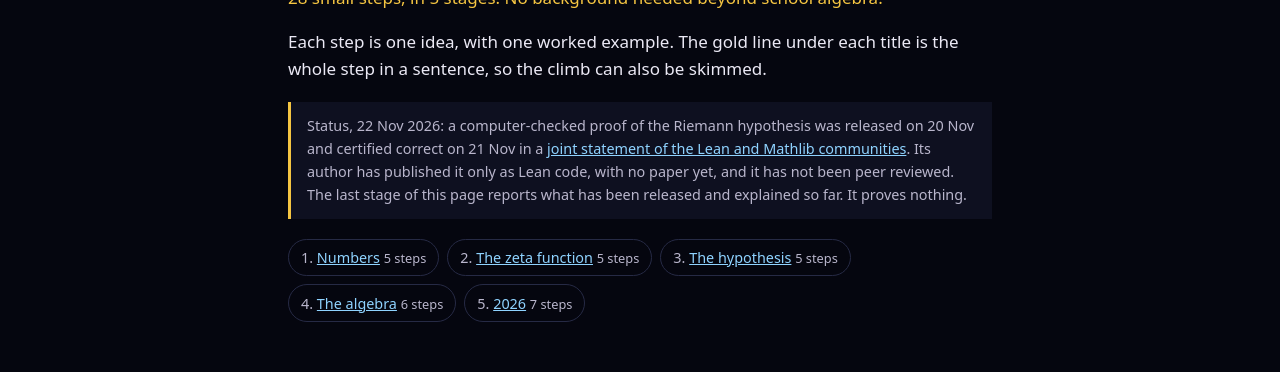
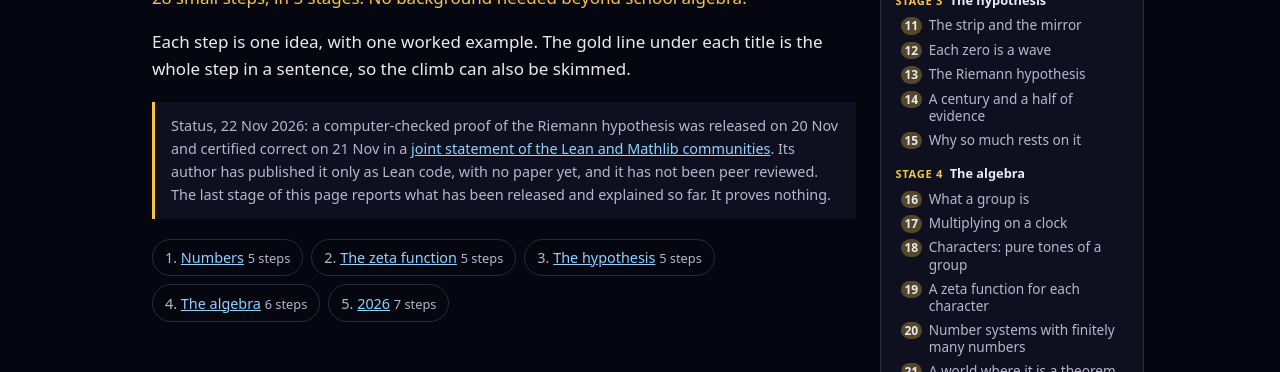
Before and after one commit to Alex-lop/riemann-zeta-world, a plain HTML site: page learn.html in a window 1280 px wide. Shown: the part 158-530 px from the top of the page. Drawn offline with Linux system fonts and the light colour scheme.

Commit message:
Credits on every page, and a progress rail on the learn page
Every page now ends with "Built by Alexander Lopez and Andrei
Radulescu-Banu at Sundai AI Hack 150: Building 3D Worlds", linked to
both GitHub profiles and the source (from nav.js; the front page keeps
its own copy in its text panel).

learn.html gets a progress rail beside the text on wide screens: all 28
steps by stage, earlier steps checked off, the current one highlighted,
with "Step N of 28" and a progress bar that follow the scroll. On narrow
screens it becomes a thin bar under the site navigation. The text column
moves left to make room.

Co-Authored-By: Claude Opus 5.5 <noreply@anthropic.com>

```diff
--- /dev/null
+++ b/learn-progress.js
@@ -0,0 +1,79 @@
+// The progress rail of learn.html: every step, grouped by stage, with the earlier steps checked off
+// and the current one highlighted. It is built from the page's own sections and steps, and follows
+// the reader as they scroll. On narrow screens it becomes a thin bar under the site navigation.
+(function () {
+  const steps = [...document.querySelectorAll('article.step')];
+  if (!steps.length) return;
+
+  const rail = document.createElement('aside');
+  rail.className = 'progress';
+  rail.setAttribute('aria-label', 'Your progress');
+  rail.innerHTML =
+    '<div class="p-head"><span class="p-count"></span><span class="p-stage"></span></div>' +
+    '<div class="p-bar" aria-hidden="true"><i></i></div><ol class="p-list"></ol>';
+  const list = rail.querySelector('.p-list');
+  const items = [];
+  for (const section of document.querySelectorAll('main > section')) {
+    const h2 = section.querySelector('h2');
+    const stageLabel = h2.querySelector('.stage')?.textContent.trim() || '';
+    const stageName = h2.textContent.replace(stageLabel, '').trim();
+    const li = document.createElement('li');
+    li.className = 'p-stage-item';
+    li.innerHTML = `<a href="#${section.id}"><span>${stageLabel}</span> ${stageName}</a><ol></ol>`;
+    list.appendChild(li);
+    for (const step of section.querySelectorAll('article.step')) {
+      const n = step.querySelector('.n')?.textContent.trim() || '';
+      const title = step.querySelector('h3').textContent.replace(n, '').trim();
+      const s = document.createElement('li');
+      s.innerHTML = `<a href="#${step.id}"><b>${n}</b><span>${title}</span></a>`;
+      li.querySelector('ol').appendChild(s);
+      items.push({ step, li: s, stage: `${stageLabel}: ${stageName}` });
+    }
+  }
+  document.body.appendChild(rail);
+
+  const thin = document.createElement('div'); // the narrow-screen bar
+  thin.className = 'p-thin';
+  thin.innerHTML = '<i></i>';
+  document.body.appendChild(thin);
+
+  const count = rail.querySelector('.p-count'), stageText = rail.querySelector('.p-stage');
+  const fill = rail.querySelector('.p-bar i'), thinFill = thin.querySelector('i');
+  let shown = -2;
+
+  function update() {
+    const navH = parseFloat(getComputedStyle(document.documentElement).getPropertyValue('--zw-nav-h')) || 0;
+    const line = navH + innerHeight * 0.3; // a step is "current" once its top passes this line
+    let cur = -1;
+    for (let i = 0; i < items.length; i++) if (items[i].step.getBoundingClientRect().top <= line) cur = i;
+    if (innerHeight + scrollY >= document.documentElement.scrollHeight - 4) cur = items.length - 1; // the end
+    if (cur === shown) return;
+    shown = cur;
+    items.forEach((it, i) => {
+      it.li.classList.toggle('done', i < cur);
+      it.li.classList.toggle('current', i === cur);
+      if (i === cur) it.li.querySelector('a').setAttribute('aria-current', 'step');
+      else it.li.querySelector('a').removeAttribute('aria-current');
+    });
+    const frac = (cur + 1) / items.length;
+    fill.style.width = thinFill.style.width = `${frac * 100}%`;
+    if (cur < 0) { count.textContent = `${items.length} steps`; stageText.textContent = 'Scroll down to start'; }
+    else { count.textContent = `Step ${cur + 1} of ${items.length}`; stageText.textContent = items[cur].stage; }
+    // keep the current step visible inside the rail
+    const li = items[Math.max(cur, 0)].li;
+    const r = li.getBoundingClientRect(), box = rail.getBoundingClientRect();
+    if (r.top < box.top + 60 || r.bottom > box.bottom - 20) rail.scrollTop += r.top - box.top - box.height * 0.4;
+  }
+
+  // update at once, then at most every 80 ms while scrolling, with one trailing update at the end
+  let last = 0, timer = 0;
+  const onScroll = () => {
+    const now = performance.now();
+    clearTimeout(timer);
+    if (now - last > 80) { last = now; update(); }
+    timer = setTimeout(update, 90);
+  };
+  addEventListener('scroll', onScroll, { passive: true });
+  addEventListener('resize', onScroll);
+  update();
+})();
--- a/learn.html
+++ b/learn.html
@@ -42,9 +42,39 @@
   code { font: .9em ui-monospace, SFMono-Regular, Menlo, monospace; }
   sup, sub { line-height: 0; }
   footer { margin-top: 3.5rem; padding-top: 1rem; border-top: 1px solid var(--line); font-size: .9rem; color: var(--dim); }
+  /* progress rail (learn-progress.js): beside the text on wide screens, a thin bar on narrow ones */
+  .progress { display: none; }
+  .p-thin { position: fixed; top: var(--zw-nav-h, 0px); left: 0; right: 0; height: 3px; z-index: 999; background: rgb(255 255 255 / .06); }
+  .p-thin i, .p-bar i { display: block; height: 100%; width: 0; background: var(--gold); transition: width .35s ease; }
+  @media (min-width: 70rem) {
+    .wrap { margin: 0 auto 0 max(1rem, calc(50vw - 31.5rem)); }
+    .p-thin { display: none; }
+    .progress { display: block; position: fixed; top: calc(var(--zw-nav-h, 0px) + 1.25rem); left: calc(max(1rem, 50vw - 31.5rem) + 46.5rem);
+      width: 16.5rem; max-height: calc(100vh - var(--zw-nav-h, 0px) - 2.5rem); overflow-y: auto; box-sizing: border-box;
+      padding: .9rem .9rem 1rem; background: var(--panel); border: 1px solid var(--line); border-radius: .75rem; font-size: .85rem;
+      scrollbar-width: thin; }
+    .p-head { display: flex; flex-direction: column; gap: .1rem; }
+    .p-count { font-weight: 700; font-size: 1rem; }
+    .p-stage { color: var(--dim); font-size: .8rem; min-height: 1.2em; }
+    .p-bar { height: 6px; margin: .6rem 0 .4rem; border-radius: 3px; background: var(--line); overflow: hidden; }
+    .p-list, .p-list ol { list-style: none; margin: 0; padding: 0; }
+    .p-stage-item { margin-top: .7rem; }
+    .p-stage-item > a { display: block; margin-bottom: .2rem; color: var(--text); text-decoration: none; font-weight: 600; font-size: .8rem; }
+    .p-stage-item > a span { color: var(--gold); text-transform: uppercase; letter-spacing: .06em; font-size: .7rem; margin-right: .2rem; }
+    .p-list ol a { display: flex; align-items: baseline; gap: .45rem; padding: .18rem .35rem; border-radius: .4rem; color: #7f7c96;
+      text-decoration: none; line-height: 1.3; transition: background .2s, color .2s; }
+    .p-list ol a:hover { color: var(--text); background: rgb(255 255 255 / .05); }
+    .p-list ol b { flex: none; min-width: 1.6em; padding: 0 .2em; box-sizing: border-box; border-radius: 1em; text-align: center;
+      font-size: .75rem; font-variant-numeric: tabular-nums; border: 1px solid var(--line); color: #7f7c96; }
+    .p-list li.done a { color: var(--dim); }
+    .p-list li.done b { background: rgb(245 197 66 / .3); border-color: transparent; color: var(--text); }
+    .p-list li.current a { background: rgb(245 197 66 / .14); color: var(--text); font-weight: 600; }
+    .p-list li.current b { background: var(--gold); border-color: var(--gold); color: #1a1400; }
+  }
   @media (max-width: 30rem) { body { font-size: 16px; } header h1 { font-size: 2rem; } h2 { font-size: 1.6rem; } .step { padding: 1rem .9rem .8rem; } }
 </style>
 <script src="./nav.js" defer></script>
+<script src="./learn-progress.js" defer></script>
 </head>
 <body>
 <div class="wrap">
--- a/nav.js
+++ b/nav.js
@@ -1,7 +1,8 @@
 // The site-wide navigation bar: Zeta World (home) · Learn · Explore · The proof.
 // Each page loads this with <script src="./nav.js" defer></script>. It inserts the bar as the first
 // element of <body> and publishes its height as the CSS variable --zw-nav-h, so pages can offset
-// their own fixed panels. It does nothing inside the front page's background view (?bg=1, or framed).
+// their own fixed panels. It also adds the credits line at the bottom of the page (the front page
+// carries its own, in its text panel). It does nothing inside the front page's background view.
 (function () {
   if (new URLSearchParams(location.search).has('bg') || window.top !== window.self) return;
 
@@ -10,6 +11,10 @@
     { key: 'explore', href: './landscape.html', label: 'Explore', title: 'The zeta landscape, ξ(s), L(s,χ) and the primes' },
     { key: 'proof', href: './proof.html', label: 'The proof', title: "The announced proof's strategy, in pictures" },
   ];
+  // Shared with the front page, which shows the same words in its text panel.
+  const CREDITS = 'Built by <a href="https://github.com/Alex-lop">Alexander Lopez</a> and ' +
+    '<a href="https://github.com/andrei-radulescu-banu">Andrei Radulescu-Banu</a> at Sundai AI Hack 150: Building 3D Worlds, November 2026. ' +
+    '<a href="https://github.com/Alex-lop/zeta-world">Source on GitHub</a>';
   const file = location.pathname.split('/').pop() || 'index.html';
   const current = { 'learn.html': 'learn', 'landscape.html': 'explore', 'proof.html': 'proof', 'step4.html': 'proof' }[file] || 'home';
   // Full-screen 3D pages get a fixed bar over the scene; scrolling pages get a sticky one.
@@ -27,6 +32,12 @@
     .zw-nav a[aria-current="page"] { color: #f5c542; background: rgba(245, 197, 66, 0.1); }
     .zw-nav .zw-home { display: flex; align-items: center; gap: 7px; margin-right: auto; color: #ebe9f5; font-weight: 600; }
     .zw-nav .zw-home b { color: #f5c542; font: italic 600 19px/1 Georgia, 'Times New Roman', serif; }
+    .zw-credits { box-sizing: border-box; max-width: 1120px; margin: 0 auto; padding: 18px 16px 28px; color: #8c89a3;
+      font: 13px/1.5 system-ui, -apple-system, "Segoe UI", sans-serif; border-top: 1px solid rgba(255, 255, 255, 0.08); }
+    .zw-credits a { color: #8fd3ff; }
+    .zw-credits.zw-float { position: fixed; left: 50%; bottom: 6px; transform: translateX(-50%); z-index: 900; max-width: none;
+      width: max-content; padding: 4px 12px; border: 0; border-radius: 999px; background: rgba(5, 6, 15, 0.7); font-size: 11.5px; }
+    @media (max-width: 900px) { .zw-credits.zw-float { display: none; } }
     @media (max-width: 420px) {
       .zw-nav { padding: 0 6px; gap: 0; font-size: 13px; }
       .zw-nav a { padding: 7px 7px; }
@@ -55,4 +66,11 @@
     nav.appendChild(a);
   }
   document.body.prepend(nav);
+
+  if (current !== 'home') {
+    const credits = document.createElement('footer');
+    credits.className = 'zw-credits' + (current === 'explore' ? ' zw-float' : '');
+    credits.innerHTML = CREDITS;
+    document.body.appendChild(credits);
+  }
 })();
```
Also changed, not shown: index.html (+1 -1 lines).
